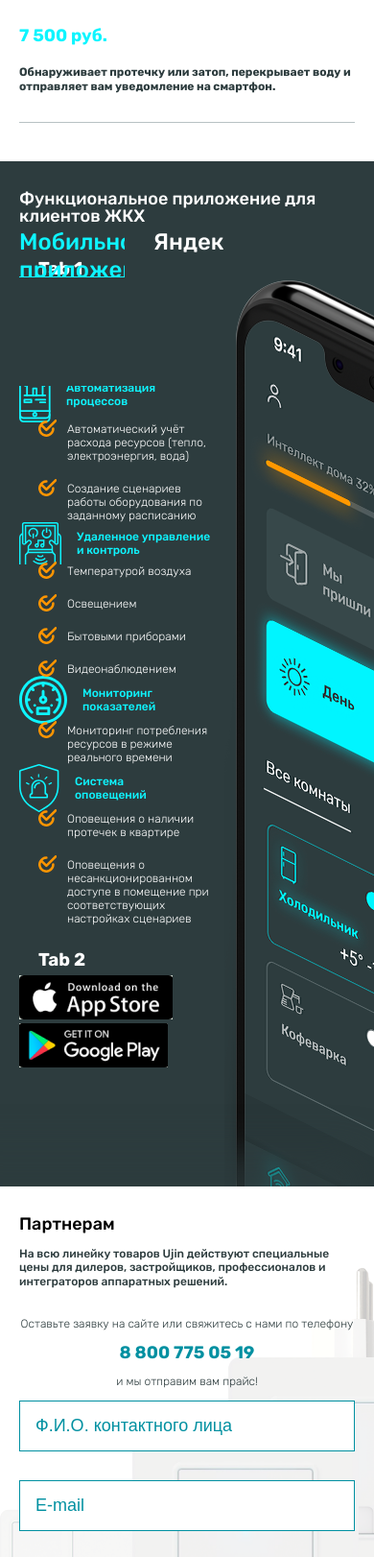
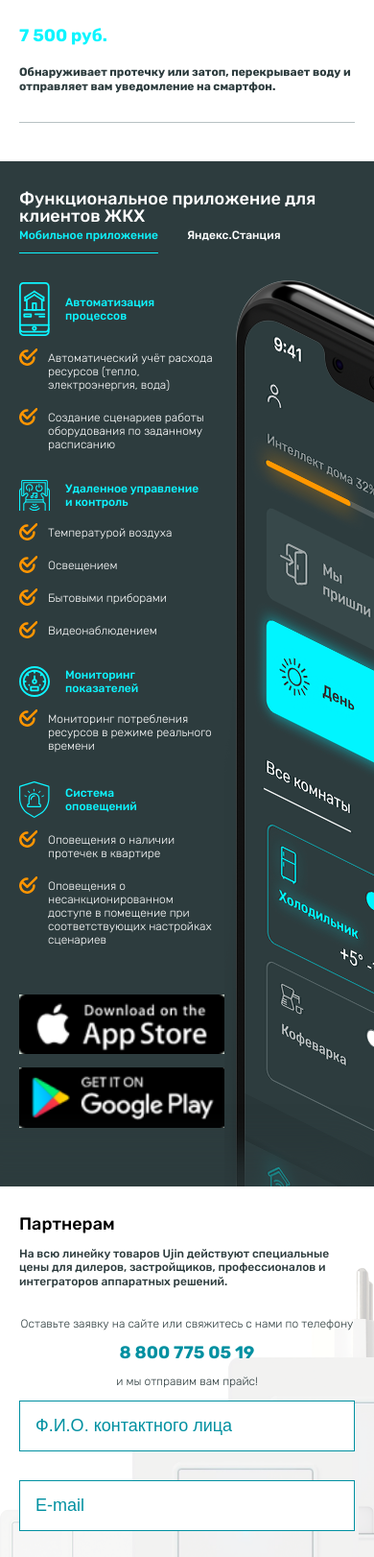
Before and after one commit to dexploitdm/ujin, a PHP site: page /catalogs.html in a window 390 px wide. Shown: the part 4878-6500 px from the top of the page at 96% size. Run offline with PHP 8.4, Linux system fonts and the light colour scheme; style sheets or scripts are compiled from the project's sources; some libraries are stand-ins or nearby versions.

Commit message:
block banner list

```diff
--- a/assets/build/catalogs.html
+++ b/assets/build/catalogs.html
@@ -352,7 +352,6 @@ document.write("<script async src='/browser-sync/browser-sync-client.js?v=2.26.7
                         <li rel="tab2" class="tab_last">Яндекс.Станция</li>
                     </ul>
                     <div class="tab_container">
-                        <h3 class="tab_drawer_heading d_active" rel="tab1">Tab 1</h3>
                         <div id="tab1" class="tab_content" style="display: block;">
                             <div class="functional-lists grid-two">
                                 <div class="functional-lists_item">
@@ -408,7 +407,6 @@ document.write("<script async src='/browser-sync/browser-sync-client.js?v=2.26.7
                                 </div>
                             </div>
                         </div>
-                        <h3 class="tab_drawer_heading" rel="tab2">Tab 2</h3>
                         <div id="tab2" class="tab_content" style="display: none;">
                             <div class="functional-lists grid-two">
                                 <div class="functional-lists_item">
--- a/assets/build/hotels.html
+++ b/assets/build/hotels.html
@@ -194,7 +194,7 @@ document.write("<script async src='/browser-sync/browser-sync-client.js?v=2.26.7
             </div>
         </div>
     </div>
-    <div class="functional">
+    <div class="functional min-block">
         <div class="functional-layout box">
             <div class="functional-desc block-full">
                 <h2 class="title-h2">Функциональное приложение для ваших гостей</h2>
--- a/assets/src/catalogs.html
+++ b/assets/src/catalogs.html
@@ -352,7 +352,6 @@ document.write("<script async src='/browser-sync/browser-sync-client.js?v=2.26.7
                         <li rel="tab2" class="tab_last">Яндекс.Станция</li>
                     </ul>
                     <div class="tab_container">
-                        <h3 class="tab_drawer_heading d_active" rel="tab1">Tab 1</h3>
                         <div id="tab1" class="tab_content" style="display: block;">
                             <div class="functional-lists grid-two">
                                 <div class="functional-lists_item">
@@ -408,7 +407,6 @@ document.write("<script async src='/browser-sync/browser-sync-client.js?v=2.26.7
                                 </div>
                             </div>
                         </div>
-                        <h3 class="tab_drawer_heading" rel="tab2">Tab 2</h3>
                         <div id="tab2" class="tab_content" style="display: none;">
                             <div class="functional-lists grid-two">
                                 <div class="functional-lists_item">
--- a/assets/src/hotels.html
+++ b/assets/src/hotels.html
@@ -194,7 +194,7 @@ document.write("<script async src='/browser-sync/browser-sync-client.js?v=2.26.7
             </div>
         </div>
     </div>
-    <div class="functional">
+    <div class="functional min-block">
         <div class="functional-layout box">
             <div class="functional-desc block-full">
                 <h2 class="title-h2">Функциональное приложение для ваших гостей</h2>
--- a/assets/src/scss/blocks/_functional.scss
+++ b/assets/src/scss/blocks/_functional.scss
@@ -300,6 +300,21 @@
         margin-bottom: 22px;
       }
     }
+    ul.tabs {
+      position: absolute;
+    }
+    &-tabs {
+      .tab_container {
+        padding-bottom: 30px;
+        .functional-lists {
+          margin-top: 30px;
+          max-height: 860px;
+        }
+      }
+    }
+    &-app {
+      padding-bottom: 40px;
+    }
   }
   .functional-desc.block-big{
     &:after {
@@ -315,7 +330,8 @@
   }
   .functional-lists {
     max-height: 1006px;
-    overflow: auto;
+    overflow-x: hidden;
+    overflow-y: auto;
     margin-top: 120px;
     padding-top: 0;
     grid-template-columns: 1fr;
@@ -337,6 +353,18 @@
 
     }
   }
+  .functional-box {
+    padding-top: 0;
+    margin-top: 90px;
+    grid-template-columns: 1fr;
+    &-item {
+      display: flex;
+      align-items: center;
+      img {
+        flex-basis: 100px;
+      }
+    }
+  }
 }
 
 @media (max-width: $tablet-media) {
@@ -355,6 +383,11 @@
           column-count: inherit;
         }
       }
+    }
+  }
+  .functional-box {
+    &-item {
+      margin-bottom: 16px;
     }
   }
 }
@@ -427,9 +460,51 @@
         position: inherit;
       }
     }
+    &-tabs {
+      ul.tabs {
+        li {
+          font-size: 12px;
+          line-height: normal;
+          padding-bottom: 0;
+        }
+      }
+      .tab_container {
+        .functional-lists {
+          &-head {
+            img {
+              max-width: 32px;
+            }
+          }
+          &_item {
+            margin-top: 10px;
+          }
+          ul {
+            margin-left: 0;
+            padding-top: 16px;
+          }
+        }
+      }
+    }
+    &-app {
+      padding-bottom: 0;
+      &-layout {
+        a {
+          &:first-child {
+            img {
+              margin-bottom: 10px;
+            }
+          }
+          img {
+            width: 100%;
+          }
+
+        }
+      }
+    }
+
   }
   .functional-lists {
-    margin-top: 90px;
+    margin-top: 100px;
     margin-left: -22px;
     &_item {
       margin-bottom: 0;
@@ -457,4 +532,20 @@
       }
     }
   }
+  .functional.min-block {
+    max-height: 530px;
+  }
+  .functional-box {
+    &-item {
+      margin-bottom: 16px;
+      margin-left: 17px;
+      span {
+        font-size: 12px;
+        line-height: normal;
+      }
+      img {
+        max-width: 50px;
+      }
+    }
+  }
 }
```
Also changed, not shown: assets/build/css/core.css (+56 -5 lines), assets/build/css/core.min.css, 1 other file.
